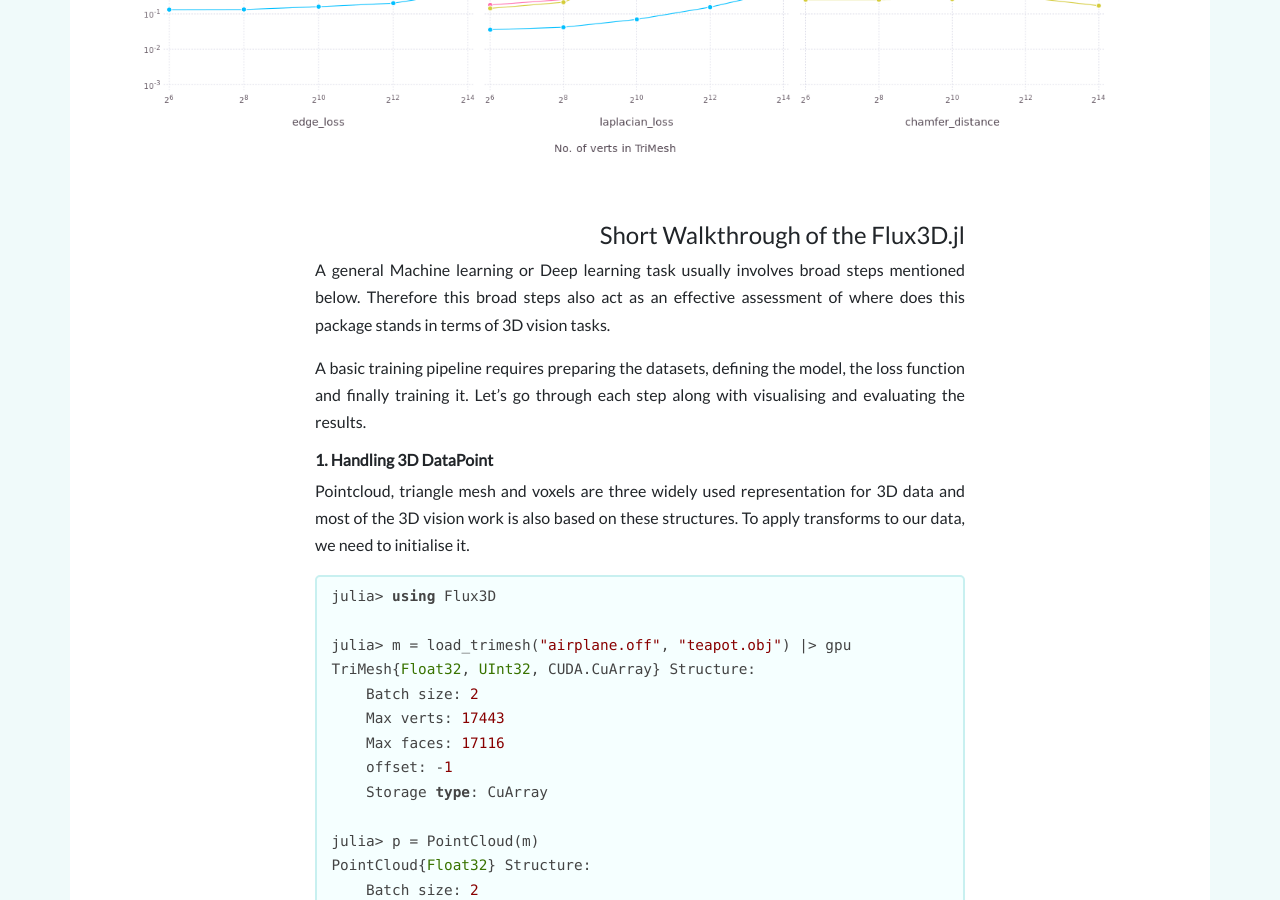
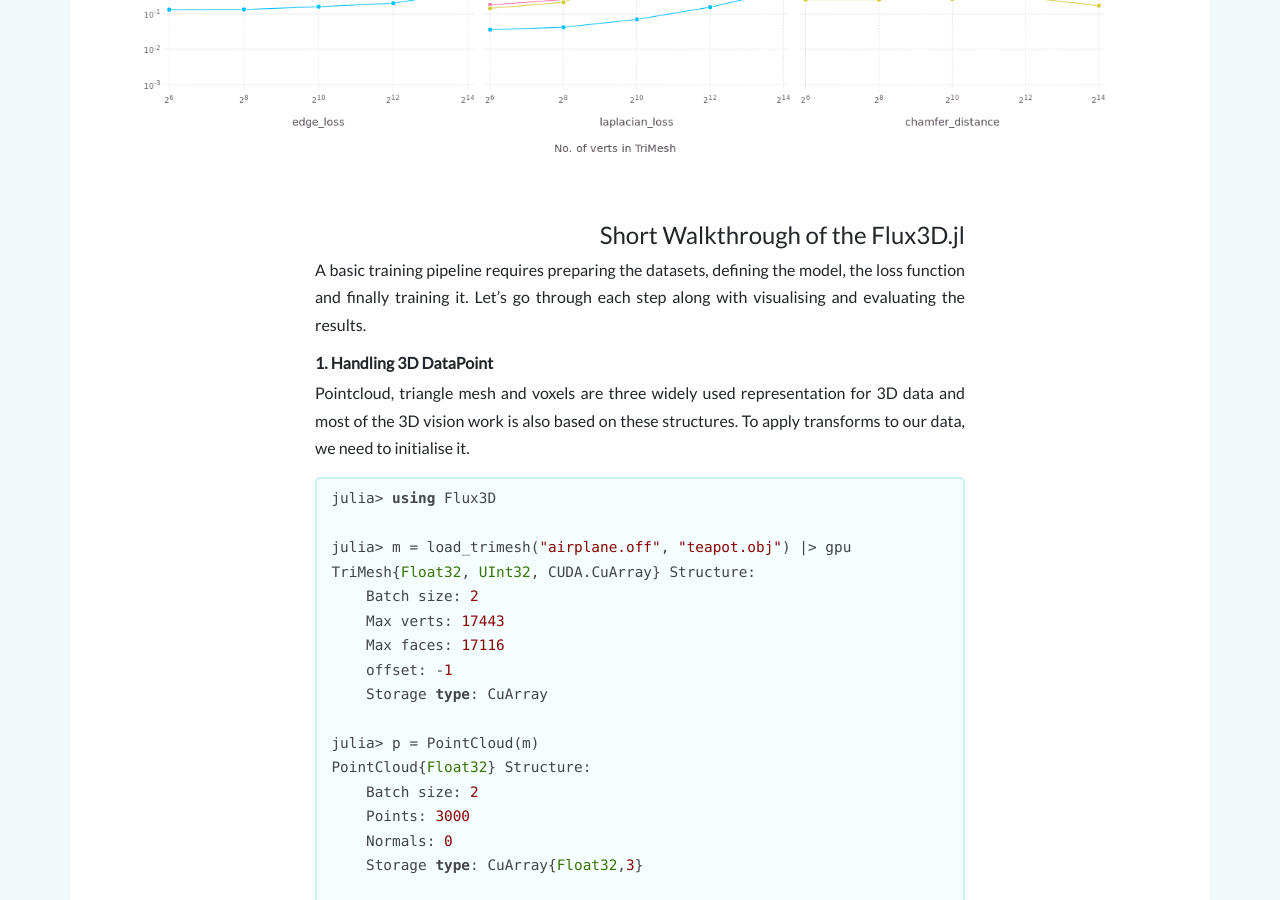
Before and after one commit to FluxML/fluxml.github.io, a Jekyll site: the page built from _posts/2020-09-08-Flux3D.md, in a window 1280 px wide and 900 px high, scrolled down 2890 px. Built offline with Jekyll 4.4.1, drawn with Linux system fonts in a browser that asks for light colours; nearby versions of some CDN libraries; comment, search, counter and statistics services are not loaded.

Commit message:
Update _posts/2020-09-08-Flux3D.md
Co-authored-by: Dhairya Gandhi <dhairya@juliacomputing.com>

```diff
--- a/_posts/2020-09-08-Flux3D.md
+++ b/_posts/2020-09-08-Flux3D.md
@@ -36,7 +36,6 @@ Kaolin is a popular 3D vision library based on PyTorch. Flux3D.jl is overall fas
 
 ## Short Walkthrough of the Flux3D.jl
 
-A general Machine learning or Deep learning task usually involves broad steps mentioned below. Therefore this broad steps also act as an effective assessment of where does this package stands in terms of 3D vision tasks.
 
 A basic training pipeline requires preparing the datasets, defining the model, the loss function and finally training it.
 Let's go through each step along with visualising and evaluating the results.
```
